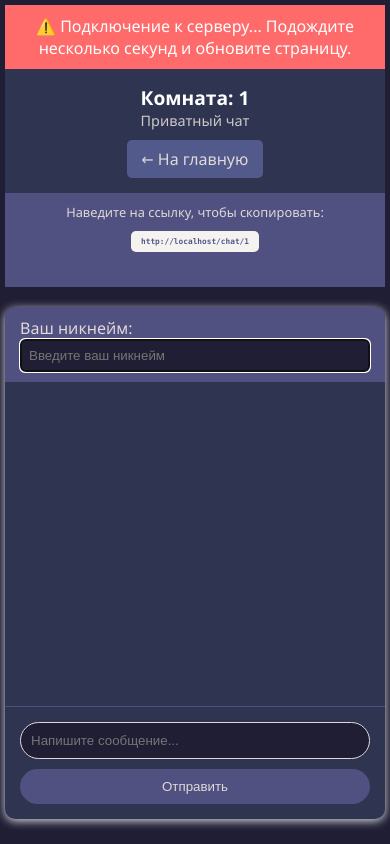
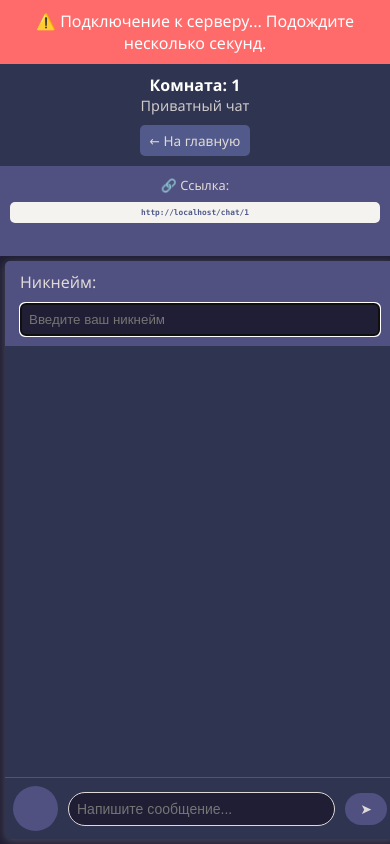
Before and after one commit to hludinaanna-arch/ShadeLizard, a Flask app: page /chat/1 in a window 390 px wide. Run offline with Flask 3, Linux system fonts and the light colour scheme; some libraries are stand-ins or nearby versions.

Commit message:
Update chat_room.html

```diff
--- a/templates/chat_room.html
+++ b/templates/chat_room.html
@@ -2,6 +2,7 @@
 <html lang="ru">
 <head>
     <meta charset="UTF-8">
+    <meta name="viewport" content="width=device-width, initial-scale=1.0, maximum-scale=1.0, user-scalable=no">
     <title>Комната: {{ room_name }} - MySocial</title>
     <style>
         * { margin: 0; padding: 0; box-sizing: border-box; }
@@ -12,6 +13,7 @@
             height: 100vh;
             display: flex;
             flex-direction: column;
+            overflow: hidden;
         }
 
         .header {
@@ -21,6 +23,7 @@
             display: flex;
             justify-content: space-between;
             align-items: center;
+            flex-shrink: 0;
         }
 
         .header h1 { font-size: 1.5em; color: #ffffff; }
@@ -32,10 +35,11 @@
             padding: 8px 15px;
             background: #515a8a;
             border-radius: 5px;
+            white-space: nowrap;
         }
 
         .share-link {
-            padding: 15px;
+            padding: 12px;
             background: #505081;
             text-align: center;
             font-size: 0.9em;
@@ -43,27 +47,23 @@
             display: flex;
             justify-content: center;
             align-items: center;
-            gap: 10px;
+            gap: 8px;
             flex-wrap: wrap;
+            flex-shrink: 0;
         }
 
         .share-link code {
             background: #f4f3f0;
-            padding: 8px 15px;
+            padding: 6px 12px;
             border-radius: 5px;
             color: #515a8a;
             font-weight: bold;
             word-break: break-all;
             cursor: pointer;
             transition: all 0.3s;
+            max-width: 100%;
         }
 
-        .share-link code:hover {
-            background: #e0e0e0;
-            transform: scale(1.02);
-        }
-
-        /* ✅ Простая зелёная надпись без фона и рамки */
         #copyStatus {
             color: #4CAF50;
             font-weight: bold;
@@ -78,6 +78,7 @@
             color: white;
             text-align: center;
             display: none;
+            flex-shrink: 0;
         }
 
         .chat-container {
@@ -86,24 +87,26 @@
             flex-direction: column;
             max-width: 800px;
             width: 100%;
-            margin: 20px auto;
+            margin: 10px auto;
             background: #2f3450;
             border-radius: 10px;
-            box-shadow: 0 2px 10px rgba(255, 255, 255, 0.835);
+            box-shadow: 0 2px 10px rgba(255, 255, 255, 0.2);
             overflow: hidden;
+            min-height: 0;
         }
 
         .messages {
             flex: 1;
-            padding: 20px;
+            padding: 15px;
             overflow-y: auto;
             display: flex;
             flex-direction: column;
             gap: 10px;
+            min-height: 0;
         }
 
         .message {
-            max-width: 70%;
+            max-width: 75%;
             padding: 10px 15px;
             border-radius: 15px;
             word-wrap: break-word;
@@ -125,6 +128,7 @@
             align-self: center;
             font-style: italic;
             font-size: 0.9em;
+            max-width: 90%;
         }
 
         .message .username {
@@ -133,11 +137,20 @@
             margin-bottom: 3px;
         }
 
+        /* Стили для плеера голосовых */
+        .voice-message audio {
+            max-width: 200px;
+            height: 30px;
+            margin-top: 5px;
+        }
+
         .input-area {
             display: flex;
-            padding: 15px;
+            padding: 12px;
             border-top: 1px solid #505081;
             gap: 10px;
+            flex-shrink: 0;
+            align-items: center;
         }
 
         .input-area input {
@@ -148,6 +161,7 @@
             outline: none;
             background: #1f1e34;
             color: #DFD9D8;
+            min-width: 0;
         }
 
         .input-area button {
@@ -157,118 +171,79 @@
             border: none;
             border-radius: 20px;
             cursor: pointer;
+            white-space: nowrap;
+            font-size: 1.2em;
         }
 
-        .input-area button:hover { background: #3d4368d9; }
+        /* Кнопка микрофона */
+        #micBtn {
+            background: #505081;
+            border-radius: 50%;
+            width: 45px;
+            height: 45px;
+            display: flex;
+            align-items: center;
+            justify-content: center;
+            padding: 0;
+        }
+
+        /* Анимация записи */
+        #micBtn.recording {
+            background: #ff4444;
+            animation: pulse 1s infinite;
+        }
+
+        @keyframes pulse {
+            0% { box-shadow: 0 0 0 0 rgba(255, 68, 68, 0.7); }
+            70% { box-shadow: 0 0 0 10px rgba(255, 68, 68, 0); }
+            100% { box-shadow: 0 0 0 0 rgba(255, 68, 68, 0); }
+        }
 
         .username-input {
             padding: 10px 15px;
             background: #505081;
-            text-align: left;
+            display: flex;
+            align-items: center;
+            gap: 10px;
             color: #DFD9D8;
+            flex-shrink: 0;
         }
 
         .username-input input {
             padding: 8px;
             border: 1px solid #DFD9D8;
             border-radius: 5px;
-            margin-left: 10px;
             background: #1f1e34;
             color: #DFD9D8;
+            flex: 1;
+            min-width: 0;
         }
-        /* ✅ Адаптивность для мобильных устройств */
-@media (max-width: 768px) {
-    .container {
-        padding: 20px !important;
-        margin: 10px !important;
-    }
 
-    h1 {
-        font-size: 1.5em !important;
-    }
+        /* Адаптивность */
+        @media (max-width: 768px) {
+            .header { flex-direction: column; gap: 10px; text-align: center; padding: 10px; }
+            .header h1 { font-size: 1.2em; }
+            .share-link { flex-direction: column; padding: 10px; font-size: 0.8em; }
+            .share-link code { font-size: 0.75em; width: 100%; }
+            .chat-container { margin: 5px; border-radius: 5px; }
+            .messages { padding: 10px; }
+            .message { max-width: 85%; font-size: 0.9em; }
+            .username-input { flex-direction: column; align-items: flex-start; }
+            .username-input input { width: 100%; }
+        }
 
-    .btn {
-        padding: 15px 20px !important;
-        font-size: 16px !important;
-    }
-
-    .share-link {
-        flex-direction: column !important;
-        padding: 10px !important;
-        font-size: 0.8em !important;
-    }
-
-    .share-link code {
-        font-size: 0.75em !important;
-        padding: 6px 10px !important;
-    }
-
-    .header {
-        flex-direction: column !important;
-        gap: 10px !important;
-        text-align: center !important;
-    }
-
-    .header h1 {
-        font-size: 1.2em !important;
-    }
-
-    .messages {
-        padding: 10px !important;
-    }
-
-    .message {
-        max-width: 85% !important;
-        font-size: 0.9em !important;
-    }
-
-    .input-area {
-        flex-direction: column !important;
-    }
-
-    .input-area button {
-        width: 100% !important;
-    }
-
-    .username-input {
-        flex-direction: column !important;
-        gap: 5px !important;
-    }
-
-    .username-input input {
-        margin-left: 0 !important;
-        width: 100% !important;
-    }
-}
-
-/* ✅ Для очень маленьких экранов (телефоны) */
-@media (max-width: 480px) {
-    body {
-        padding: 5px !important;
-    }
-
-    .container {
-        padding: 15px !important;
-    }
-
-    h1 {
-        font-size: 1.3em !important;
-    }
-
-    .subtitle {
-        font-size: 0.9em !important;
-    }
-
-    .btn {
-        padding: 12px 15px !important;
-        font-size: 14px !important;
-    }
-}
+        @media (max-width: 480px) {
+            .header h1 { font-size: 1em; }
+            .back-btn { padding: 6px 10px; font-size: 0.85em; }
+            .input-area { padding: 8px; }
+            .input-area input { padding: 8px; font-size: 14px; }
+            #sendBtn { padding: 8px 15px; font-size: 14px; }
+        }
     </style>
 </head>
 <body>
     <div id="connectionStatus" class="connection-status">
-        ⚠️ Подключение к серверу... Подождите несколько секунд и обновите страницу.
+        ⚠️ Подключение к серверу... Подождите несколько секунд.
     </div>
 
     <div class="header">
@@ -280,22 +255,24 @@
     </div>
 
     <div class="share-link">
-        <span> Наведите на ссылку, чтобы скопировать:</span>
+        <span>🔗 Ссылка:</span>
         <code id="roomLink">Загрузка...</code>
         <span id="copyStatus">Скопировано!</span>
     </div>
 
     <div class="chat-container">
         <div class="username-input">
-            <label>Ваш никнейм:</label>
+            <label>Никнейм:</label>
             <input type="text" id="username" placeholder="Введите ваш никнейм">
         </div>
 
         <div class="messages" id="messages"></div>
 
         <div class="input-area">
+            <!-- Кнопка микрофона -->
+            <button id="micBtn" title="Голосовое сообщение"></button>
             <input type="text" id="messageInput" placeholder="Напишите сообщение...">
-            <button onclick="sendMessage()">Отправить</button>
+            <button id="sendBtn" onclick="sendMessage()">➤</button>
         </div>
     </div>
 
@@ -313,46 +290,93 @@
         const messagesDiv = document.getElementById('messages');
         const messageInput = document.getElementById('messageInput');
         const usernameInput = document.getElementById('username');
+        const micBtn = document.getElementById('micBtn');
 
+        // Ссылка для копирования
         const roomLink = window.location.origin + '/chat/' + roomName;
-        const roomLinkElement = document.getElementById('roomLink');
-        roomLinkElement.textContent = roomLink;
+        document.getElementById('roomLink').textContent = roomLink;
 
-        roomLinkElement.addEventListener('mouseenter', function() {
+        document.getElementById('roomLink').addEventListener('mouseenter', function() {
+            copyToClipboard();
+        });
+        document.getElementById('roomLink').addEventListener('touchstart', function(e) {
+            e.preventDefault();
+            copyToClipboard();
+        });
+
+        function copyToClipboard() {
             navigator.clipboard.writeText(roomLink).then(function() {
                 const status = document.getElementById('copyStatus');
                 status.style.opacity = '1';
-                setTimeout(function() {
-                    status.style.opacity = '0';
-                }, 2000);
-            }).catch(function(err) {
-                console.error('Ошибка копирования:', err);
+                setTimeout(function() { status.style.opacity = '0'; }, 2000);
             });
+        }
+
+        // --- ЛОГИКА ГОЛОСОВЫХ СООБЩЕНИЙ ---
+        let mediaRecorder;
+        let audioChunks = [];
+        let isRecording = false;
+
+        micBtn.addEventListener('click', async () => {
+            if (!isRecording) {
+                // Начинаем запись
+                try {
+                    const stream = await navigator.mediaDevices.getUserMedia({ audio: true });
+                    mediaRecorder = new MediaRecorder(stream);
+                    audioChunks = [];
+
+                    mediaRecorder.ondataavailable = event => {
+                        audioChunks.push(event.data);
+                    };
+
+                    mediaRecorder.onstop = () => {
+                        const audioBlob = new Blob(audioChunks, { type: 'audio/webm' });
+                        const reader = new FileReader();
+                        reader.readAsDataURL(audioBlob);
+                        reader.onloadend = () => {
+                            const base64Audio = reader.result;
+                            // Отправляем голосовое
+                            socket.emit('message', {
+                                username: username,
+                                message: base64Audio,
+                                room: roomName,
+                                type: 'voice' // Метка, что это голос
+                            });
+                        };
+                    };
+
+                    mediaRecorder.start();
+                    isRecording = true;
+                    micBtn.classList.add('recording');
+                    messageInput.placeholder = "Идет запись... Нажмите 🎤 чтобы остановить";
+                    messageInput.disabled = true;
+
+                } catch (err) {
+                    alert('Нужен доступ к микрофону!');
+                    console.error(err);
+                }
+            } else {
+                // Останавливаем запись
+                mediaRecorder.stop();
+                isRecording = false;
+                micBtn.classList.remove('recording');
+                messageInput.placeholder = "Напишите сообщение...";
+                messageInput.disabled = false;
+            }
         });
+        // ----------------------------------
 
         function saveRoomToHistory(name, title) {
             let rooms = [];
-            try {
-                rooms = JSON.parse(localStorage.getItem('my_rooms') || '[]');
-            } catch(e) {}
-
+            try { rooms = JSON.parse(localStorage.getItem('my_rooms') || '[]'); } catch(e) {}
             let room = rooms.find(r => r.name === name);
-
             if (room) {
                 room.title = title;
-                if (username && !room.participants.includes(username)) {
-                    room.participants.push(username);
-                }
+                if (username && !room.participants.includes(username)) room.participants.push(username);
             } else {
-                room = {
-                    name: name,
-                    title: title,
-                    participants: username ? [username] : [],
-                    date: new Date().toLocaleString('ru-RU')
-                };
+                room = { name: name, title: title, participants: username ? [username] : [], date: new Date().toLocaleString('ru-RU') };
                 rooms.unshift(room);
             }
-
             rooms = rooms.slice(0, 20);
             localStorage.setItem('my_rooms', JSON.stringify(rooms));
         }
@@ -376,7 +400,6 @@
             username = this.value;
             if (username) {
                 localStorage.setItem('chat_username_' + roomName, username);
-
                 if (socket.connected) {
                     socket.emit('join', { username: username, room: roomName, is_reconnect: false });
                     saveRoomToHistory(roomName, 'Комната ' + roomName);
@@ -386,18 +409,26 @@
                         saveRoomToHistory(roomName, 'Комната ' + roomName);
                     });
                 }
-
                 messageInput.focus();
             }
         });
 
+        // ОБРАБОТКА СООБЩЕНИЙ (Теперь проверяем тип)
         socket.on('message', function(data) {
             const messageDiv = document.createElement('div');
 
             if (data.username === 'Система') {
                 messageDiv.className = 'message system';
                 messageDiv.innerHTML = `<div>${data.message}</div>`;
+            } else if (data.type === 'voice') {
+                // Если это голосовое сообщение
+                messageDiv.className = 'message voice-message ' + (data.username === username ? 'outgoing' : 'incoming');
+                messageDiv.innerHTML = `
+                    <div class="username">${data.username} 🎤</div>
+                    <audio controls src="${data.message}"></audio>
+                `;
             } else {
+                // Обычный текст
                 messageDiv.className = 'message ' + (data.username === username ? 'outgoing' : 'incoming');
                 messageDiv.innerHTML = `
                     <div class="username">${data.username}</div>
@@ -419,28 +450,15 @@
         }
 
         messageInput.addEventListener('keypress', function(e) {
-            if (e.key === 'Enter') {
-                sendMessage();
-            }
+            if (e.key === 'Enter') sendMessage();
         });
 
-        socket.on('connect', function() {
-            document.getElementById('connectionStatus').style.display = 'none';
-        });
-
-        socket.on('disconnect', function() {
-            document.getElementById('connectionStatus').style.display = 'block';
-        });
-
-        socket.on('connect_error', function(error) {
-            console.log('Ошибка подключения:', error);
-            document.getElementById('connectionStatus').style.display = 'block';
-        });
+        socket.on('connect', () => document.getElementById('connectionStatus').style.display = 'none');
+        socket.on('disconnect', () => document.getElementById('connectionStatus').style.display = 'block');
+        socket.on('connect_error', () => document.getElementById('connectionStatus').style.display = 'block');
 
         window.addEventListener('beforeunload', function() {
-            if (username) {
-                socket.emit('leave', { username: username, room: roomName });
-            }
+            if (username) socket.emit('leave', { username: username, room: roomName });
         });
     </script>
 </body>
```
